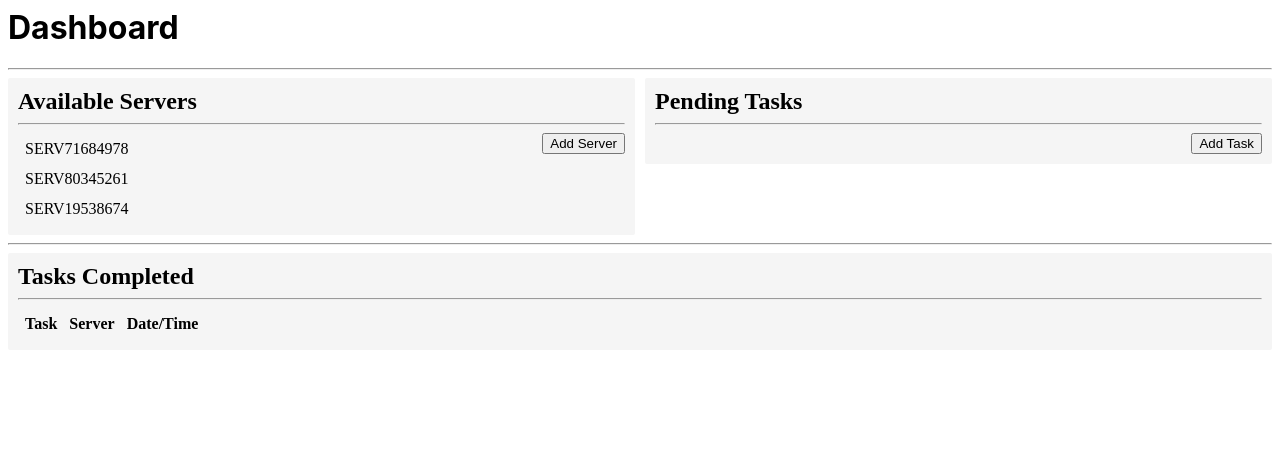
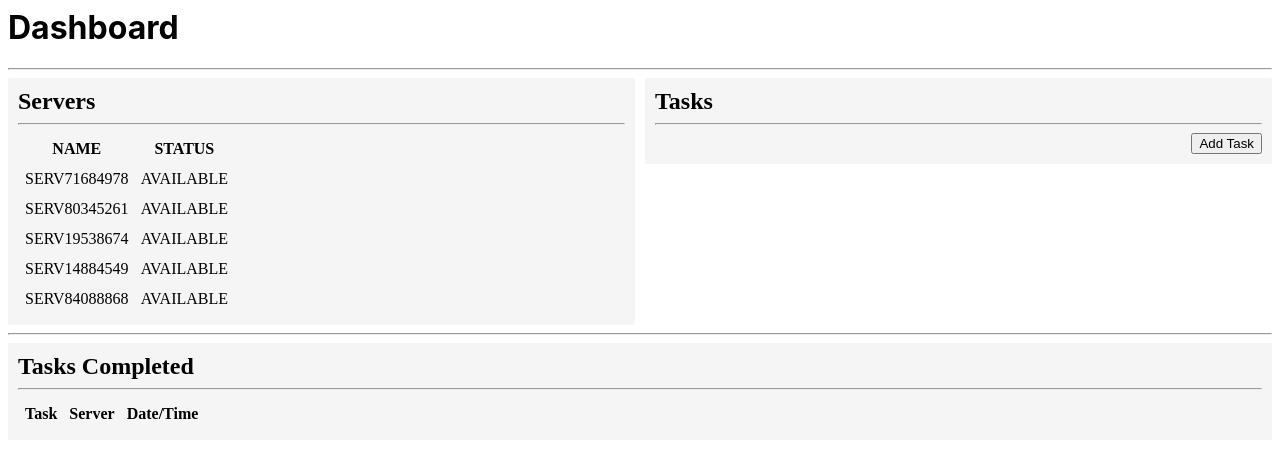
Before and after one commit to yashgoyal97/TaskServerPipeline, a React (Create React App) app: page / in a window 1280 px wide. Shown: the top 458 px of the page. Built offline with nearby package versions, Linux system fonts and the light colour scheme.

Commit message:
1 file modified, 2 added, 2 deleted

```diff
--- a/src/App.js
+++ b/src/App.js
@@ -1,7 +1,7 @@
 import React, { useState, useEffect } from 'react';
-import AvailableServers from './AvailableServers';
+import Servers from './Servers';
 import CompletedJobs from './CompletedJobs';
-import PendingTasks from './PendingTasks';
+import Tasks from './Tasks';
 import './style.css';
 
 export default function App() {
@@ -21,7 +21,19 @@ export default function App() {
       name: 'SERV19538674',
       status: 'AVAILABLE',
     },
+    {
+      id: 14884549,
+      name: 'SERV14884549',
+      status: 'AVAILABLE',
+    },
+    {
+      id: 84088868,
+      name: 'SERV84088868',
+      status: 'AVAILABLE',
+    },
   ]);
+
+  const [tasks, setTasks] = useState([]);
 
   const [availableServers, setAvailableServers] = useState([]);
 
@@ -31,8 +43,6 @@ export default function App() {
     });
     setAvailableServers(serversAvailable);
   }, [servers]);
-
-  const [tasks, setTasks] = useState([]);
 
   const [pendingTasks, setPendingTasks] = useState([]);
 
@@ -71,18 +81,18 @@ export default function App() {
     // setTasksInProgress([...tasksInProgress, taskInProgress]);
   };
 
-  const addServer = () => {
-    let serverDetails = {};
-    const serverId = Math.floor(Math.random() * Math.pow(10, 8) + 1);
-    const serverName = `SERV${serverId}`;
-    serverDetails['id'] = serverId;
-    serverDetails['name'] = serverName;
-    serverDetails['status'] = 'AVAILABLE';
-    //maximum servers restricted to 10
-    if (servers.length < 10) {
-      setServers([...servers, serverDetails]);
-    }
-  };
+  // const addServer = () => {
+  //   let serverDetails = {};
+  //   const serverId = Math.floor(Math.random() * Math.pow(10, 8) + 1);
+  //   const serverName = `SERV${serverId}`;
+  //   serverDetails['id'] = serverId;
+  //   serverDetails['name'] = serverName;
+  //   serverDetails['status'] = 'AVAILABLE';
+  //   //maximum servers restricted to 10
+  //   if (servers.length < 10) {
+  //     setServers([...servers, serverDetails]);
+  //   }
+  // };
 
   const addTask = () => {
     let taskDetails = {};
@@ -99,8 +109,8 @@ export default function App() {
       <h1>Dashboard</h1>
       <hr />
       <div id="subContainer">
-        <AvailableServers servers={availableServers} addServer={addServer} />
-        <PendingTasks tasks={pendingTasks} addTask={addTask} />
+        <Servers servers={servers} />
+        <Tasks tasks={tasks} addTask={addTask} />
       </div>
       <hr />
       <CompletedJobs tasks={tasks} />
--- a/src/AvailableServers.js
+++ b/src/Servers.js
@@ -6,6 +6,7 @@ function TableRows(props) {
     return (
       <tr>
         <td>{server.name}</td>
+        <td>{server.status}</td>
       </tr>
     );
   });
@@ -13,16 +14,16 @@ function TableRows(props) {
   return rows;
 }
 
-export default class AvailableServers extends React.Component {
+export default class Servers extends React.Component {
   constructor(props) {
     super(props);
-    this.addServer = this.addServer.bind(this);
+    // this.addServer = this.addServer.bind(this);
     this.toggleCarouselStyle = this.toggleCarouselStyle.bind(this);
   }
 
-  addServer() {
-    this.props.addServer();
-  }
+  // addServer() {
+  //   this.props.addServer();
+  // }
 
   toggleCarouselStyle() {
     let serverContainer = document.getElementById('availableServersConatiner');
@@ -34,16 +35,22 @@ export default class AvailableServers extends React.Component {
     return (
       <div className="carousel-container">
         <div className="carousel-header" onClick={this.toggleCarouselStyle}>
-          <h2>Available Servers</h2>
+          <h2>Servers</h2>
         </div>
         <hr />
         <div id="availableServersConatiner" className="carousel-body">
           <table>
+            <thead>
+              <tr>
+                <th>NAME</th>
+                <th>STATUS</th>
+              </tr>
+            </thead>
             <tbody>
               <TableRows servers={this.props.servers} />
             </tbody>
           </table>
-          <button onClick={this.addServer}>Add Server</button>
+          {/* <button onClick={this.addServer}>Add Server</button> */}
         </div>
       </div>
     );
--- a/src/PendingTasks.js
+++ b/src/Tasks.js
@@ -13,7 +13,7 @@ function TableRows(props) {
   return rows;
 }
 
-export default class PendingTasks extends React.Component {
+export default class Tasks extends React.Component {
   constructor(props) {
     super(props);
     this.addTask = this.addTask.bind(this);
@@ -34,7 +34,7 @@ export default class PendingTasks extends React.Component {
     return (
       <div className="carousel-container">
         <div className="carousel-header" onClick={this.toggleCarouselStyle}>
-          <h2>Pending Tasks</h2>
+          <h2>Tasks</h2>
         </div>
         <hr />
         <div id="availableTasksConatiner" className="carousel-body">
```
